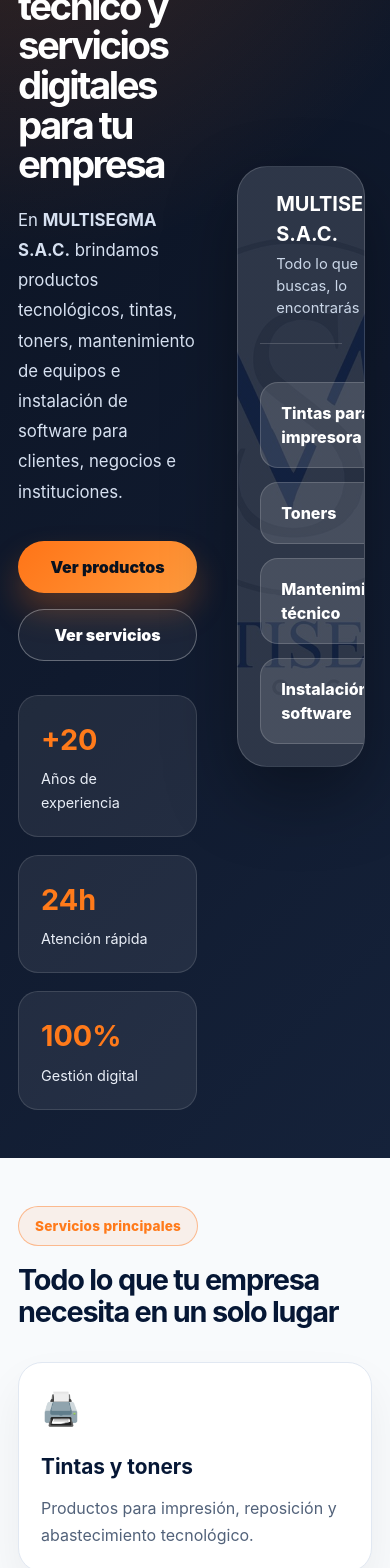
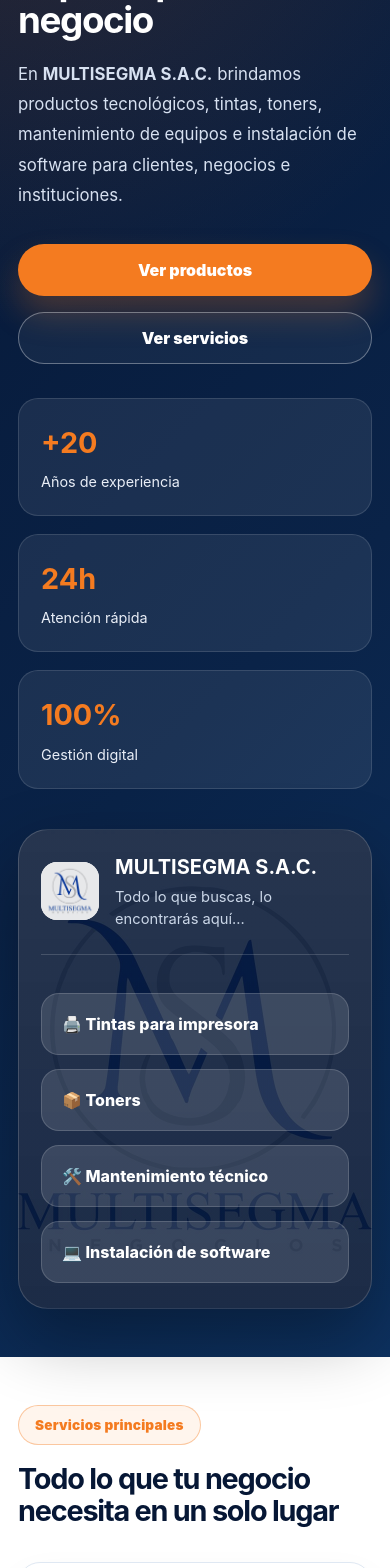
Before and after one commit to JH188/-multisegma-sac, an Angular app in the folder frontend/: page / in a window 390 px wide. Shown: the part 432-2000 px from the top of the page. Built offline with nearby package versions, Linux system fonts and the light colour scheme; no server answers.

Commit message:
Mejorar home responsive de Multisegma

```diff
--- a/frontend/src/app/pages/home/home.html
+++ b/frontend/src/app/pages/home/home.html
@@ -5,7 +5,7 @@
   <div class="hero-info">
     <span class="tag">Soluciones tecnológicas</span>
 
-    <h1>Productos, soporte técnico y servicios digitales para tu empresa</h1>
+    <h1>Productos tecnológicos y soporte para tu negocio</h1>
 
     <p>
       En <strong>MULTISEGMA S.A.C.</strong> brindamos productos tecnológicos,
@@ -52,10 +52,10 @@
     </div>
 
     <div class="hero-service-list">
-      <span>Tintas para impresora</span>
-      <span>Toners</span>
-      <span>Mantenimiento técnico</span>
-      <span>Instalación de software</span>
+      <span>🖨️ Tintas para impresora</span>
+      <span>📦 Toners</span>
+      <span>🛠️ Mantenimiento técnico</span>
+      <span>💻 Instalación de software</span>
     </div>
   </div>
 </section>
@@ -66,7 +66,7 @@
 <section class="categorias" id="servicios">
   <div class="section-head">
     <span>Servicios principales</span>
-    <h2>Todo lo que tu empresa necesita en un solo lugar</h2>
+    <h2>Todo lo que tu negocio necesita en un solo lugar</h2>
   </div>
 
   <div class="categorias-grid">
@@ -89,11 +89,11 @@
     </article>
 
     <article>
-      <div class="icon">🖨️</div>
-      <h3>Tonners</h3>
+      <div class="icon">📦</div>
+      <h3>Toners</h3>
       <p>
-        Consumible que utilizan las impresoras láser y fotocopiadoras para
-        plasmar texto e imágenes en el papel.
+        Consumibles para impresoras láser y fotocopiadoras, ideales para oficina
+        y uso diario.
       </p>
     </article>
   </div>
@@ -108,19 +108,16 @@
   <h2>Productos y servicios disponibles</h2>
 
   <p class="section-description">
-    Catálogo conectado al backend Spring Boot y base de datos MySQL. Los precios
-    y productos pueden actualizarse desde el sistema administrativo.
+    Revisa nuestro catálogo de productos y servicios. Los precios y datos se
+    actualizan desde el sistema administrativo.
   </p>
 
-  <!-- Mensaje cargando -->
   <div class="loading-box" *ngIf="loading">
     Cargando productos desde el sistema...
   </div>
 
-  <!-- Mensaje error -->
   <div class="error-box" *ngIf="error">{{ error }}</div>
 
-  <!-- Filtro por categoría -->
   <div class="category-filter" *ngIf="!loading && !error">
     <button
       type="button"
@@ -136,7 +133,6 @@
     Mostrando {{ filteredProducts.length }} resultado(s)
   </div>
 
-  <!-- Productos -->
   <div class="products-grid" *ngIf="!loading && !error">
     <article
       class="product-card"
@@ -189,39 +185,40 @@
 <section class="flujo">
   <div class="section-head">
     <span>Proceso de compra</span>
-    <h2>Compra fácil y con control administrativo</h2>
+    <h2>Compra fácil y con atención personalizada</h2>
   </div>
 
   <div class="flujo-grid">
     <div>
       <b>01</b>
       <h3>Explora productos</h3>
-      <p>
-        El cliente revisa el catálogo sin necesidad de iniciar sesión primero.
-      </p>
+      <p>Revisa el catálogo y elige el producto o servicio que necesitas.</p>
     </div>
 
     <div>
       <b>02</b>
       <h3>Agrega al carrito</h3>
-      <p>Selecciona productos o servicios y revisa el resumen del pedido.</p>
+      <p>Selecciona productos o servicios y revisa el resumen de tu pedido.</p>
     </div>
 
     <div>
       <b>03</b>
-      <h3>Se registra o inicia sesión</h3>
-      <p>Para confirmar el pedido, el cliente crea una cuenta o ingresa.</p>
+      <h3>Confirma tus datos</h3>
+      <p>
+        Inicia sesión o crea una cuenta para registrar correctamente tu pedido.
+      </p>
     </div>
 
     <div>
       <b>04</b>
-      <h3>Admin confirma</h3>
+      <h3>Atención administrativa</h3>
       <p>
-        El administrador revisa el pago, voucher, estado y detalle del pedido.
+        Revisamos el pedido, voucher, pago y estado para coordinar la atención.
       </p>
     </div>
   </div>
 </section>
+
 <!-- =========================
      UBICACIÓN
 ========================= -->
@@ -285,16 +282,19 @@
      CTA FINAL
 ========================= -->
 <section class="cta">
-  <h2>¿Necesitas una cotización para tu empresa?</h2>
+  <div>
+    <h2>¿Necesitas una cotización para tu empresa?</h2>
 
-  <p>
-    Escríbenos y recibe atención personalizada para productos, soporte técnico o
-    servicios digitales.
-  </p>
+    <p>
+      Escríbenos y recibe atención personalizada para productos, soporte técnico
+      o servicios digitales.
+    </p>
+  </div>
 
   <a
     href="https://wa.me/51998311743?text=Hola%20Multisegma,%20quiero%20cotizar%20un%20servicio."
     target="_blank"
+    rel="noopener noreferrer"
   >
     Contactar por WhatsApp
   </a>
--- a/frontend/src/app/pages/home/home.scss
+++ b/frontend/src/app/pages/home/home.scss
@@ -8,7 +8,6 @@
   color: #061735;
 }
 
-/* Para que al bajar por Productos/Servicios no quede tapado por el nav */
 section {
   scroll-margin-top: 110px;
 }
@@ -25,8 +24,8 @@ section {
   gap: 40px;
   align-items: center;
   background:
-    radial-gradient(circle at top left, rgba(255, 120, 32, 0.22), transparent 34%),
-    linear-gradient(135deg, #0b1220 0%, #101a2e 55%, #15223a 100%);
+    radial-gradient(circle at top left, rgba(244, 123, 32, 0.18), transparent 34%),
+    linear-gradient(135deg, #061735 0%, #0a2348 58%, #0d315f 100%);
   color: #ffffff;
 }
 
@@ -42,19 +41,19 @@ section {
   width: fit-content;
   padding: 9px 16px;
   border-radius: 999px;
-  border: 1px solid rgba(255, 120, 32, 0.45);
-  background: rgba(255, 120, 32, 0.08);
-  color: #ff7a1a;
-  font-weight: 800;
+  border: 1px solid rgba(244, 123, 32, 0.38);
+  background: rgba(244, 123, 32, 0.08);
+  color: #f47b20;
+  font-weight: 900;
   font-size: 0.85rem;
   letter-spacing: 0.2px;
 }
 
 .hero-info h1 {
   margin: 24px 0 20px;
-  font-size: clamp(2.4rem, 5vw, 4.7rem);
+  font-size: clamp(2.3rem, 5vw, 4.5rem);
   line-height: 1.03;
-  letter-spacing: -2.5px;
+  letter-spacing: -2.4px;
   max-width: 820px;
 }
 
@@ -86,18 +85,18 @@ section {
 }
 
 .btn-primary {
-  background: linear-gradient(135deg, #ff7417, #ff9b3d);
-  color: #08111f;
-  box-shadow: 0 18px 32px rgba(255, 116, 23, 0.28);
+  background: #f47b20;
+  color: #ffffff;
+  box-shadow: 0 18px 32px rgba(244, 123, 32, 0.25);
 }
 
 .btn-primary:hover {
   transform: translateY(-2px);
-  box-shadow: 0 22px 36px rgba(255, 116, 23, 0.38);
+  box-shadow: 0 22px 36px rgba(244, 123, 32, 0.34);
 }
 
 .btn-outline {
-  border: 1px solid rgba(255, 255, 255, 0.32);
+  border: 1px solid rgba(255, 255, 255, 0.35);
   color: #ffffff;
   background: rgba(255, 255, 255, 0.05);
 }
@@ -123,7 +122,7 @@ section {
 
 .hero-stats strong {
   display: block;
-  color: #ff7a1a;
+  color: #f47b20;
   font-size: 1.8rem;
   margin-bottom: 5px;
 }
@@ -138,16 +137,15 @@ section {
 ========================= */
 
 .hero-card {
-  position: relative;
   min-height: 480px;
   padding: 34px;
   border-radius: 30px;
   overflow: hidden;
   background:
-    linear-gradient(rgba(20, 30, 50, 0.88), rgba(20, 30, 50, 0.88)),
+    linear-gradient(rgba(6, 23, 53, 0.86), rgba(6, 23, 53, 0.9)),
     url('/assets/lisume/portal-multisegma.jpeg') center/cover no-repeat;
   border: 1px solid rgba(255, 255, 255, 0.16);
-  box-shadow: 0 28px 70px rgba(0, 0, 0, 0.35);
+  box-shadow: 0 28px 70px rgba(0, 0, 0, 0.32);
 }
 
 .hero-card-top {
@@ -158,17 +156,22 @@ section {
   border-bottom: 1px solid rgba(255, 255, 255, 0.16);
 }
 
-.logo-box {
-  width: 62px;
-  height: 62px;
-  border-radius: 18px;
-  display: grid;
-  place-items: center;
-  color: #071120;
-  font-size: 1.7rem;
-  font-weight: 1000;
-  background: linear-gradient(135deg, #bde8ff, #ff8a2a);
-  box-shadow: 0 15px 30px rgba(255, 125, 32, 0.22);
+.hero-card-logo {
+  width: 58px;
+  height: 58px;
+  border-radius: 16px;
+  overflow: hidden;
+  background: #ffffff;
+  display: flex;
+  align-items: center;
+  justify-content: center;
+  flex-shrink: 0;
+}
+
+.hero-card-logo img {
+  width: 100%;
+  height: 100%;
+  object-fit: contain;
 }
 
 .hero-card-top h3 {
@@ -205,12 +208,13 @@ section {
 .categorias,
 .products-section,
 .flujo,
-.cta {
-  padding: 70px 32px;
+.ubicacion {
+  padding: 72px 32px;
 }
 
 .section-head {
-  margin-bottom: 34px;
+  max-width: 1280px;
+  margin: 0 auto 34px;
 }
 
 .section-head h2,
@@ -230,32 +234,34 @@ section {
 }
 
 /* =========================
-   CATEGORÍAS / SERVICIOS
+   SERVICIOS
 ========================= */
 
 .categorias {
-  background: #f8fafc;
+  background: #ffffff;
 }
 
 .categorias-grid {
+  max-width: 1280px;
+  margin: 0 auto;
   display: grid;
-  grid-template-columns: repeat(3, 1fr);
-  gap: 24px;
+  grid-template-columns: repeat(4, minmax(0, 1fr));
+  gap: 22px;
 }
 
 .categorias-grid article {
   min-height: 210px;
-  padding: 32px;
-  border-radius: 24px;
+  padding: 30px;
+  border-radius: 22px;
   background: #ffffff;
-  border: 1px solid #e1e8f2;
-  box-shadow: 0 22px 45px rgba(15, 23, 42, 0.06);
+  border: 1px solid #dfe8f3;
+  box-shadow: 0 16px 36px rgba(15, 23, 42, 0.06);
   transition: 0.2s ease;
 }
 
 .categorias-grid article:hover {
   transform: translateY(-5px);
-  box-shadow: 0 28px 55px rgba(15, 23, 42, 0.1);
+  box-shadow: 0 24px 50px rgba(15, 23, 42, 0.1);
 }
 
 .icon {
@@ -266,7 +272,7 @@ section {
 .categorias-grid h3 {
   margin: 0 0 12px;
   color: #061735;
-  font-size: 1.3rem;
+  font-size: 1.2rem;
 }
 
 .categorias-grid p {
@@ -274,13 +280,13 @@ section {
   color: #52627a;
   line-height: 1.7;
 }
+
 /* =========================
    PRODUCTOS
 ========================= */
 
 .products-section {
   background: linear-gradient(180deg, #f4f8fc 0%, #eef3f9 100%);
-  padding: 72px 32px;
 }
 
 .products-section .section-label {
@@ -419,8 +425,7 @@ section {
   gap: 10px;
 }
 
-.product-actions button,
-.product-footer button {
+.product-actions button {
   width: 100%;
   border: none;
   padding: 12px 14px;
@@ -431,14 +436,14 @@ section {
 }
 
 .btn-detalle {
-  background: #ffffff !important;
-  color: #061735 !important;
+  background: #ffffff;
+  color: #061735;
   border: 1px solid #061735 !important;
 }
 
 .btn-agregar {
-  background: #f47b20 !important;
-  color: #ffffff !important;
+  background: #f47b20;
+  color: #ffffff;
 }
 
 .btn-detalle:hover,
@@ -447,17 +452,37 @@ section {
 }
 
 /* =========================
+   MENSAJES
+========================= */
+
+.loading-box,
+.error-box {
+  max-width: 1280px;
+  margin: 0 auto 24px;
+  padding: 20px 24px;
+  border-radius: 18px;
+  font-weight: 700;
+}
+
+.loading-box {
+  background: #fff7ed;
+  color: #9a3412;
+  border: 1px solid #fed7aa;
+}
+
+.error-box {
+  background: #fef2f2;
+  color: #991b1b;
+  border: 1px solid #fecaca;
+}
+
+/* =========================
    FLUJO DE COMPRA
 ========================= */
 
 .flujo {
   background: #ffffff;
-  padding: 72px 32px 58px;
-}
-
-.flujo .section-head {
-  max-width: 1280px;
-  margin: 0 auto 30px;
+  padding-bottom: 58px;
 }
 
 .flujo-grid {
@@ -469,7 +494,6 @@ section {
 }
 
 .flujo-grid div {
-  position: relative;
   min-height: 150px;
   padding: 26px 24px;
   border-radius: 18px;
@@ -505,19 +529,7 @@ section {
 ========================= */
 
 .ubicacion {
-  padding: 72px 32px;
   background: #f4f8fc;
-}
-
-.ubicacion .section-head {
-  max-width: 1280px;
-  margin: 0 auto 30px;
-}
-
-.ubicacion .section-head h2 {
-  margin: 14px 0 8px;
-  font-size: clamp(1.8rem, 3vw, 2.6rem);
-  color: #061735;
 }
 
 .ubicacion .section-head p {
@@ -649,7 +661,12 @@ section {
 ========================= */
 
 @media (max-width: 1180px) {
-  .products-grid {
+  .hero-empresa {
+    grid-template-columns: 1fr;
+  }
+
+  .products-grid,
+  .categorias-grid {
     grid-template-columns: repeat(3, minmax(0, 1fr));
   }
 
@@ -672,10 +689,14 @@ section {
   }
 
   .hero-stats,
+  .products-grid,
   .categorias-grid,
-  .products-grid,
   .flujo-grid {
     grid-template-columns: 1fr;
+  }
+
+  .hero-info h1 {
+    letter-spacing: -1.4px;
   }
 
   .products-section h2,
```
